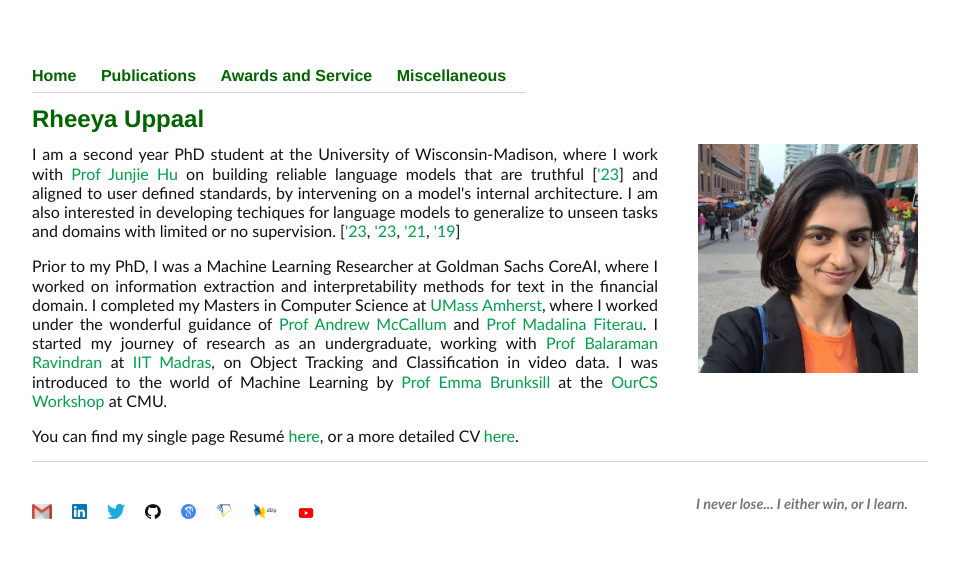
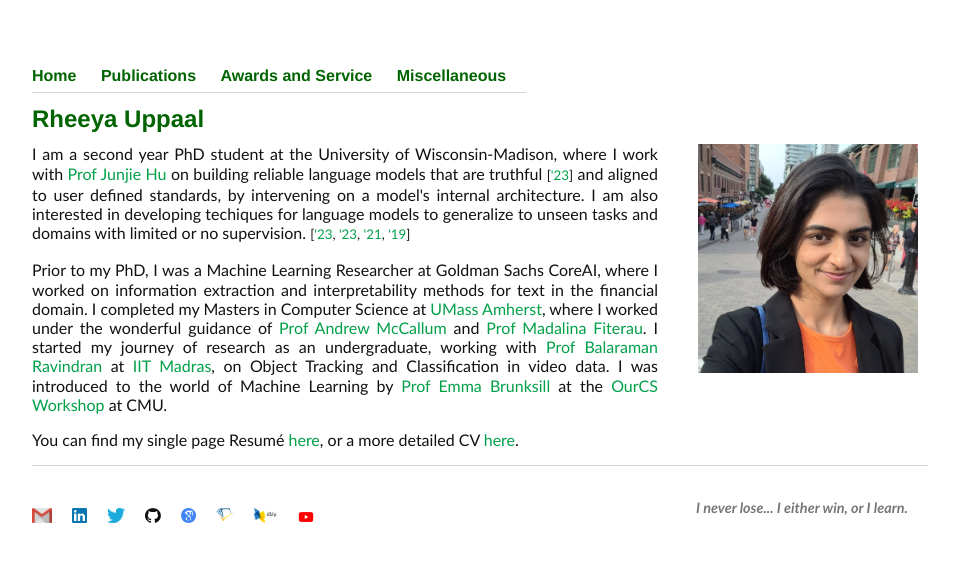
Before and after one commit to Uppaal/Uppaal.github.io, a Jekyll site: the page built from index.html, in a window 1280 px wide. Shown: the top 562 px of the page, without its empty margins (160-1119 px from the left). Built offline with Jekyll 4.4.1, drawn with Linux system fonts in a browser that asks for light colours.

Commit message:
Update index.html

```diff
--- a/index.html
+++ b/index.html
@@ -20,7 +20,7 @@ title: Rheeya Uppaal
 	<img src="images/R3.jpeg" alt="picture" class="inline" width="220"
 		 style="float:right; padding-top:0; padding-bottom: 10px; padding-left: 40px; padding-right: 10px">
 
-	<p>I am a second year PhD student at the University of Wisconsin-Madison, where I work with <a href="https://junjiehu.github.io/">Prof Junjie Hu</a> on building reliable language models that are truthful [<a href="https://arxiv.org/abs/2305.13282">'23</a>] and aligned to user defined standards, by intervening on a model's internal architecture. I am also interested in developing techiques for language models to generalize to unseen tasks and domains with limited or no supervision. [<a href="https://openreview.net/forum?id=N3McQJRxKA">'23</a>, <a href="https://openreview.net/forum?id=HSBV4cCheG">'23</a>, <a href="https://arxiv.org/abs/2103.00751">'21</a>, <a href="https://arxiv.org/abs/1909.06718">'19</a>]</p>
+	<p>I am a second year PhD student at the University of Wisconsin-Madison, where I work with <a href="https://junjiehu.github.io/">Prof Junjie Hu</a> on building reliable language models that are truthful <small>[<a href="https://arxiv.org/abs/2305.13282">'23</a>]</small> and aligned to user defined standards, by intervening on a model's internal architecture. I am also interested in developing techiques for language models to generalize to unseen tasks and domains with limited or no supervision. <small>[<a href="https://openreview.net/forum?id=N3McQJRxKA">'23</a>, <a href="https://openreview.net/forum?id=HSBV4cCheG">'23</a>, <a href="https://arxiv.org/abs/2103.00751">'21</a>, <a href="https://arxiv.org/abs/1909.06718">'19</a>]</small></p>
 
 <!-- 		building language models that are robust and reliable under distribution shift. Specifically, my primary area of interest lies in developing algorithms for adapting models to domains with low supervision, in addition to enabling models to learn meaningful representations aligned with human understanding.</p> -->
 
```
